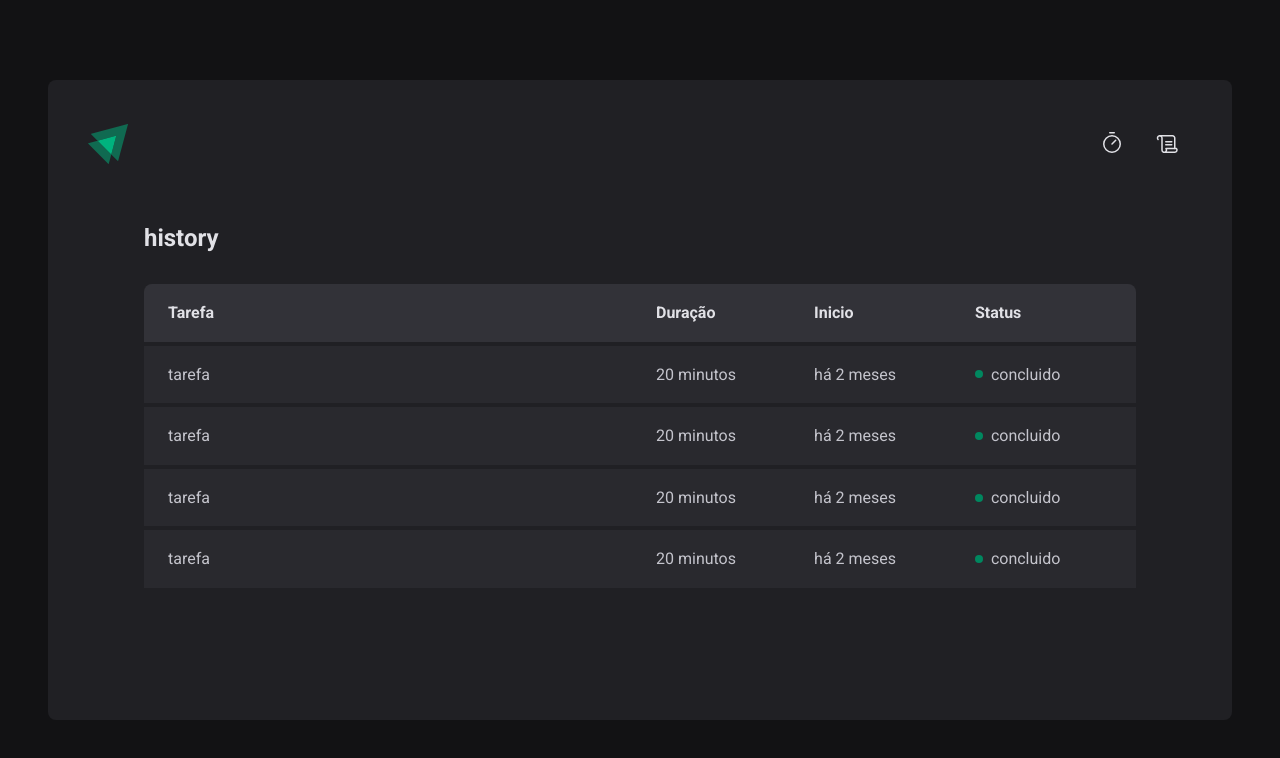
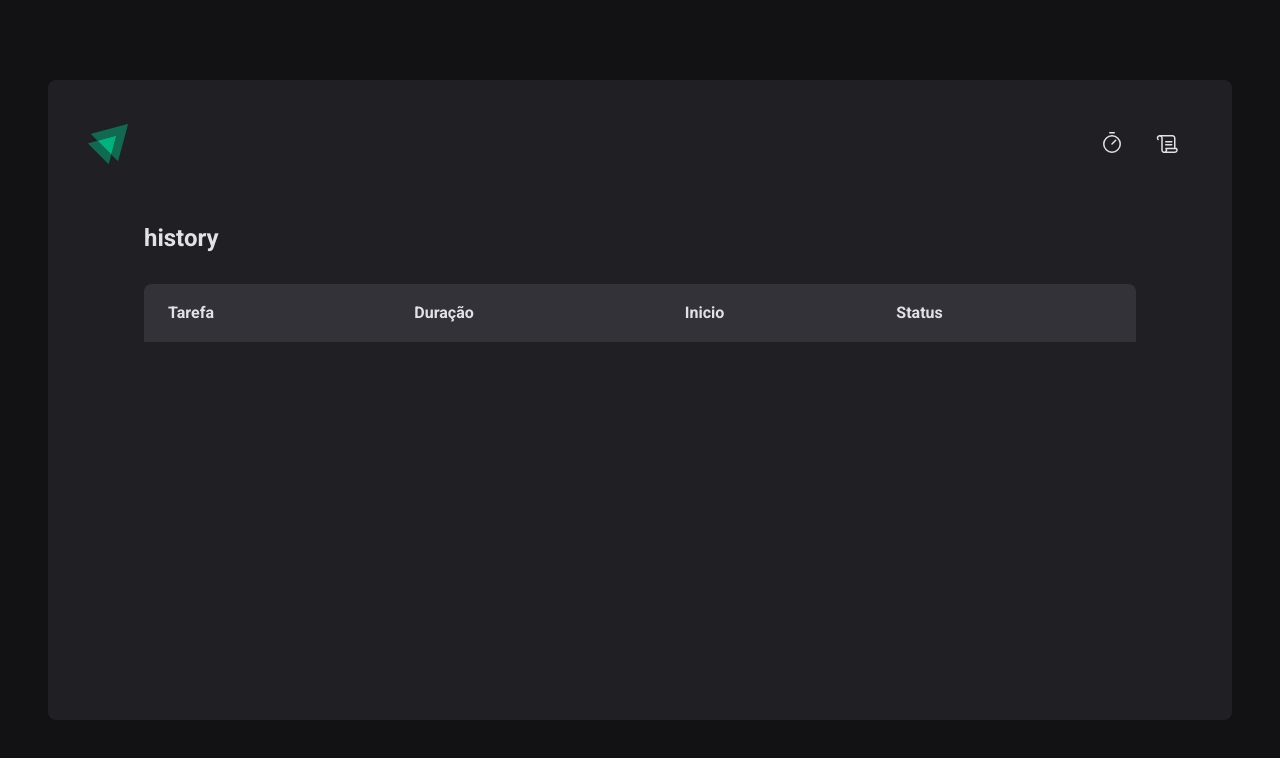
Before and after one commit to ooliveiratg/Timer, a React (Vite) app: page /history in a window 1280 px wide. Shown: the top 758 px of the page. Built offline with nearby package versions, Linux system fonts and the light colour scheme.

Commit message:
feat(context): fixed context errors and improved user history

```diff
--- a/src/App.tsx
+++ b/src/App.tsx
@@ -3,12 +3,15 @@ import { defaultTheme } from "./Themes/default";
 import { GlobalStyle } from "./Themes/global/global";
 import { BrowserRouter } from "react-router-dom";
 import { Router } from "./Router";
+import { CyclesContextProvider } from "./contexts/CyclesContext";
 
 export function App() {
   return (
     <ThemeProvider theme={defaultTheme}>
       <BrowserRouter>
-        <Router />
+        <CyclesContextProvider>
+          <Router />
+        </CyclesContextProvider>
       </BrowserRouter>
 
       <GlobalStyle />
--- a/src/Pages/History/index.tsx
+++ b/src/Pages/History/index.tsx
@@ -1,6 +1,11 @@
+import { useContext } from "react";
 import { HistoryContainer, HistoryList, Status } from "./styled";
+import { CyclesContext } from "../../contexts/CyclesContext";
+import {formatDistanceToNow} from 'date-fns'
+import {ptBR} from 'date-fns/locale/pt-BR'
 
 export function History() {
+  const {cycles} = useContext(CyclesContext);
   return (
     <HistoryContainer>
       <h1>history</h1>
@@ -14,38 +19,30 @@ export function History() {
               <th>Status</th>
             </tr>
           </thead>
-          <tr>
-            <td>tarefa</td>
-            <td>20 minutos</td>
-            <td>há 2 meses</td>
-            <td>
-              <Status statusColor="green">concluido</Status>
-            </td>
-          </tr>
-          <tr>
-            <td>tarefa</td>
-            <td>20 minutos</td>
-            <td>há 2 meses</td>
-            <td>
-              <Status statusColor="green">concluido</Status>
-            </td>
-          </tr>
-          <tr>
-            <td>tarefa</td>
-            <td>20 minutos</td>
-            <td>há 2 meses</td>
-            <td>
-              <Status statusColor="green">concluido</Status>
-            </td>
-          </tr>
-          <tr>
-            <td>tarefa</td>
-            <td>20 minutos</td>
-            <td>há 2 meses</td>
-            <td>
-              <Status statusColor="green">concluido</Status>
-            </td>
-          </tr>
+          <tbody>
+            {cycles.map((cycle) => {
+              return(
+              <tr key={cycle.id}>
+              <td>{cycle.task}</td>
+              <td>{cycle.minutesAmount} minutos</td>
+              <td>{formatDistanceToNow(cycle.startDate,{
+                addSuffix: true,
+                locale: ptBR,
+              })}</td>
+              <td>{cycle.finished && (
+                <Status statusColor="green">Concluido</Status>)}
+
+                {cycle.interruptedDate && (
+                <Status statusColor="red">Interrompido</Status>)}
+
+                {(!cycle.finished && !cycle.interruptedDate) && (
+                <Status statusColor="yellow">Andamento</Status>)}
+
+                </td>
+            </tr>
+            )})}
+          </tbody>
+
         </table>
       </HistoryList>
     </HistoryContainer>
--- a/src/Pages/Home/components/CountDown/index.tsx
+++ b/src/Pages/Home/components/CountDown/index.tsx
@@ -1,7 +1,8 @@
 import { useContext, useEffect } from "react";
 import { CountDownmContainer, Separator } from "./styled";
 import { differenceInSeconds } from "date-fns";
-import { CyclesContext } from "../..";
+import { CyclesContext } from "../../../../contexts/CyclesContext";
+
 
 export function CountDown() {
   const {
@@ -13,6 +14,7 @@ export function CountDown() {
   } = useContext(CyclesContext);
 
   const totalSeconds = activeCycle ? activeCycle.minutesAmount * 60 : 0;
+
 
   useEffect(() => {
     let interval: number;
--- a/src/Pages/Home/components/NewCycleForm/index.tsx
+++ b/src/Pages/Home/components/NewCycleForm/index.tsx
@@ -1,7 +1,7 @@
 import { FormContainer, TaskInput, MinutesAmountIput } from "./styled"
 import { useContext } from "react";
-import { CyclesContext } from "../..";
 import { useFormContext } from "react-hook-form";
+import { CyclesContext } from "../../../../contexts/CyclesContext";
 
 export function NewCycleForm () {
 
@@ -20,7 +20,7 @@ export function NewCycleForm () {
             />
 
         <datalist id="task-suggestions" >
-            <option value="">Projetoadadadasa</option>
+            <option value="">Projeto</option>
         </datalist>
 
             <label htmlFor="minutesAmount">durante</label>
@@ -30,9 +30,9 @@ export function NewCycleForm () {
             placeholder="00"
             disabled={!!activeCycle}
             step={5}
-            min={1}
+            min={5}
             max={60}
-            {...register('MinutesAmount',{valueAsNumber:true})}
+            {...register('minutesAmount',{valueAsNumber:true})}
             />
 
             <span>minutos. </span>
--- /dev/null
+++ b/src/contexts/CyclesContext.tsx
@@ -0,0 +1,102 @@
+import { createContext, ReactNode, useState } from "react";
+
+interface CreateCycleData {
+  task: string;
+  minutesAmount: number;
+}
+
+interface Cycle {
+  id: string;
+  task: string;
+  minutesAmount: number;
+  startDate: Date;
+  interruptedDate?: Date;
+  finished?: Date;
+}
+
+interface CyclesContextType {
+  cycles: Cycle[];
+  activeCycle: Cycle | undefined;
+  activeCycleId: string | null;
+  markCurrentCycleAsFinished: () => void;
+  amountSecondsPassed: number;
+  setSeccondsPassed: (seconds: number) => void;
+  createNewCycle: (data: CreateCycleData) => void;
+  interruptCycle: () => void;
+}
+
+interface CyclesContextProviderProps {
+  children: ReactNode;
+}
+
+export const CyclesContext = createContext({} as CyclesContextType);
+
+export function CyclesContextProvider({children}:CyclesContextProviderProps) {
+  const [cycles, setCycles] = useState<Cycle[]>([]);
+  const [amountSecondsPassed, setAmountSecondsPassed] = useState(0);
+  const [activeCycleId, setActiveCycleId] = useState<string | null>(null);
+
+  const activeCycle = cycles.find((cycle) => cycle.id === activeCycleId);
+
+  function markCurrentCycleAsFinished() {
+    setCycles((state) =>
+      state.map((cycle) => {
+        if (cycle.id === activeCycleId) {
+          return { ...cycle, finished: new Date() };
+        } else {
+          return cycle;
+        }
+      })
+    );
+  }
+
+  function setSeccondsPassed(seconds: number) {
+    setAmountSecondsPassed(seconds);
+  }
+
+  function interruptCycle() {
+    setCycles((state) =>
+      state.map((cycle) => {
+        if (cycle.id === activeCycleId) {
+          return { ...cycle, interruptedDate: new Date() };
+        } else {
+          return cycle;
+        }
+      })
+    );
+    setActiveCycleId(null);
+  }
+
+  function createNewCycle(data: CreateCycleData) {
+    const id = String(new Date().getTime());
+    const newCycle: Cycle = {
+      id,
+      task: data.task,
+      minutesAmount: data.minutesAmount,
+      startDate: new Date(),
+    };
+
+    setCycles(() => [...cycles, newCycle]);
+    setActiveCycleId(id);
+    setAmountSecondsPassed(0);
+  }
+
+  return (
+    <CyclesContext.Provider
+      value={{
+        activeCycle,
+        activeCycleId,
+        markCurrentCycleAsFinished,
+        amountSecondsPassed,
+        setSeccondsPassed,
+        createNewCycle,
+        interruptCycle,
+        cycles
+      }}
+    >
+
+      {children}
+
+    </CyclesContext.Provider>
+  );
+}
```
Also changed, not shown: src/Pages/Home/index.tsx (+13 -79 lines).
